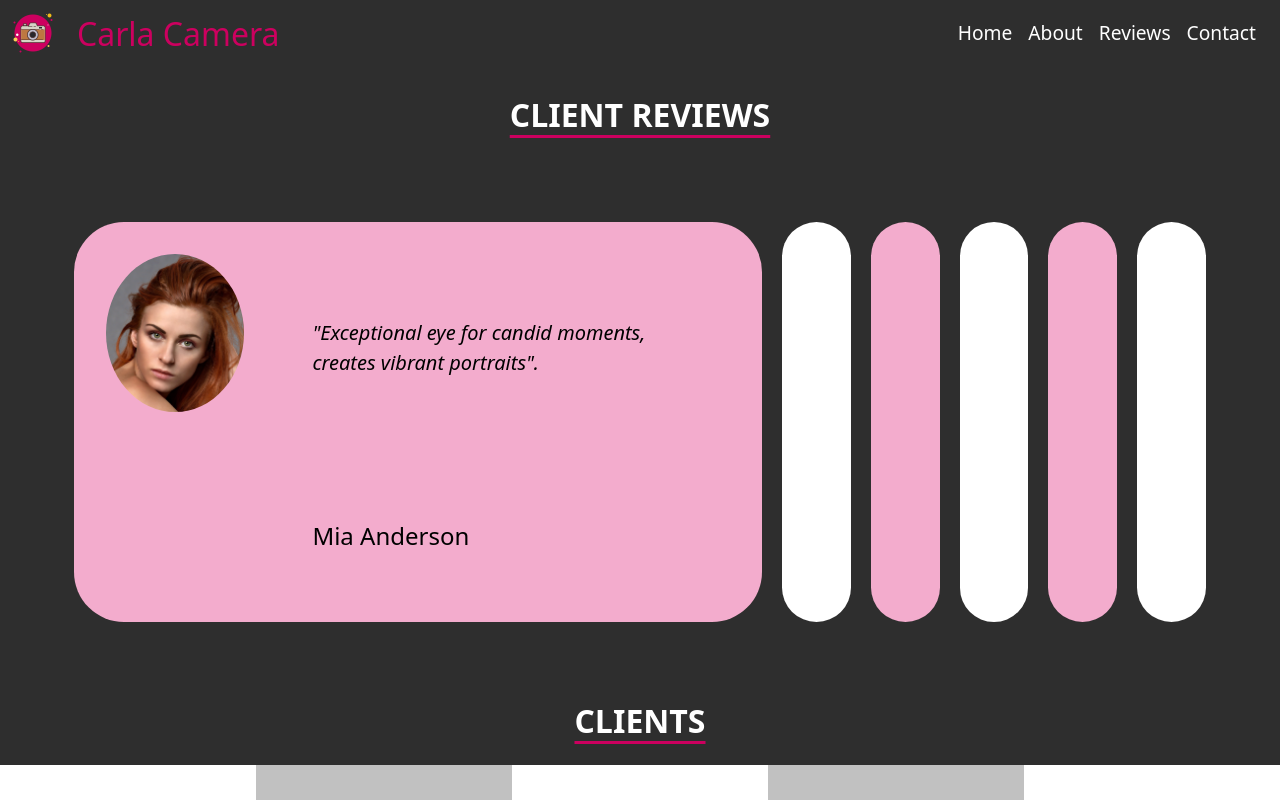
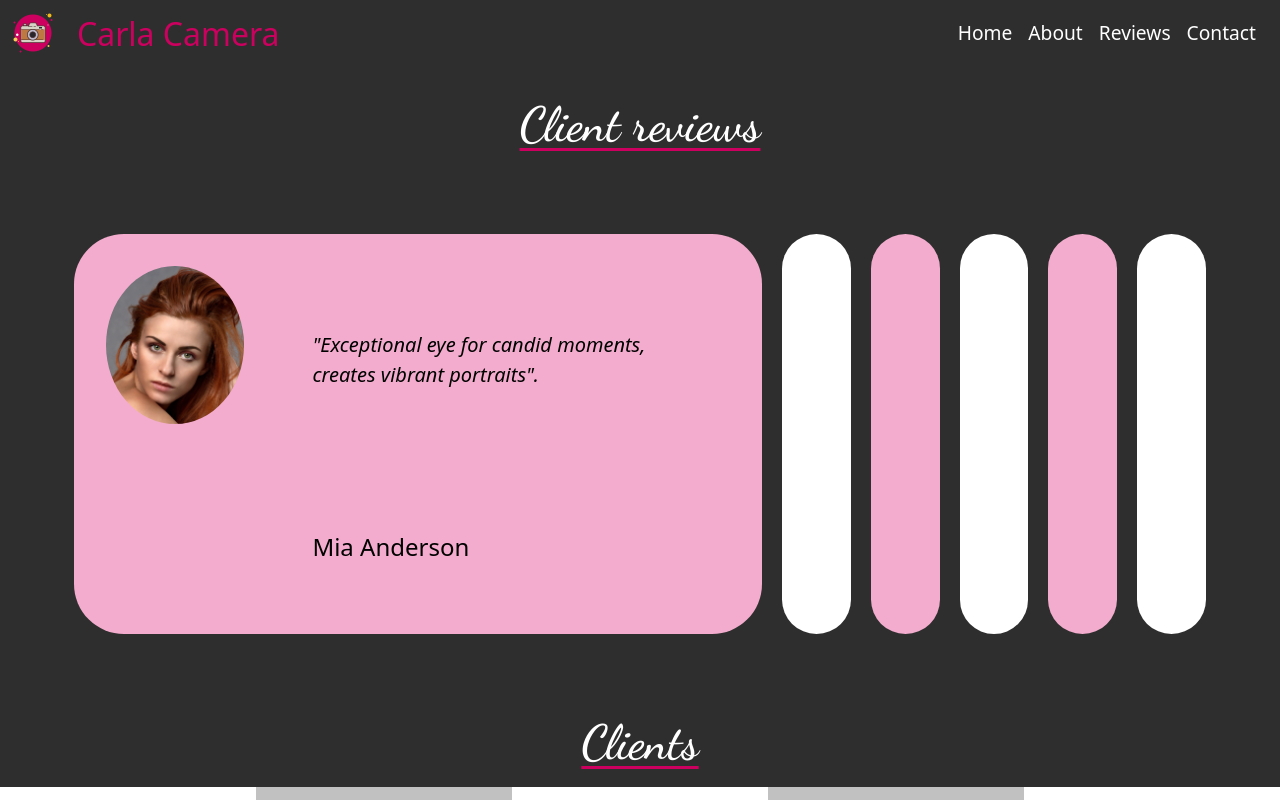
Before and after one commit to ViktoriaFed/Photographer-s-website, an Angular app: page /reviews in a window 1280 px wide. Shown: the top 800 px of the page. Built offline with nearby package versions, Linux system fonts and the light colour scheme; a web font is replaced by a local one.

Commit message:
updated reviews component

```diff
--- a/src/app/reviews/reviews.component.css
+++ b/src/app/reviews/reviews.component.css
@@ -1,23 +1,26 @@
 * {
   box-sizing: border-box;
+  padding: 0;
+  margin: 0;
 }
 
 body {
-  margin: 3rem 0;
   margin-bottom: 0;
-  padding: 3rem 0 0 0;
+  padding: 1rem 0 0 0;
   background-color: rgb(46, 46, 46);
 }
-body h2 {
+body .cr {
   color: #fff;
   font-weight: bold;
   text-align: center;
-  text-transform: uppercase;
   -webkit-text-decoration: underline 3px #CC005F;
           text-decoration: underline 3px #CC005F;
   text-underline-offset: 8px;
+  font-family: "Dancing Script", cursive;
+  font-size: 3rem;
+  padding-top: 5rem;
 }
-body h2:hover {
+body .cr:hover {
   -webkit-text-decoration: underline 3px rgba(201, 201, 201, 0.9450980392);
           text-decoration: underline 3px rgba(201, 201, 201, 0.9450980392);
   text-underline-offset: 8px;
@@ -116,10 +119,22 @@ body h2:hover {
 
 section h2 {
   text-align: center;
-  text-transform: uppercase;
   color: #fff;
   font-weight: bold;
   padding-bottom: 1rem;
+  font-family: "Dancing Script", cursive;
+  font-size: 3rem;
+  -webkit-text-decoration: underline 3px #CC005F;
+          text-decoration: underline 3px #CC005F;
+  text-underline-offset: 8px;
+  font-family: "Dancing Script", cursive;
+  font-size: 3rem;
+}
+section h2:hover {
+  -webkit-text-decoration: underline 3px rgba(201, 201, 201, 0.9450980392);
+          text-decoration: underline 3px rgba(201, 201, 201, 0.9450980392);
+  text-underline-offset: 8px;
+  cursor: pointer;
 }
 
 @media (max-width: 992px) and (min-width: 768px) {
--- a/src/app/reviews/reviews.component.html
+++ b/src/app/reviews/reviews.component.html
@@ -1,5 +1,5 @@
 <body>
-    <h2>Client reviews</h2>
+    <h2 class="cr">Client reviews</h2>
     <div class="body">
         <div class="content">
                 <div class="panel activeClass" style="background-color: #f3accd;">
--- a/src/app/reviews/reviews.component.scss
+++ b/src/app/reviews/reviews.component.scss
@@ -1,20 +1,23 @@
 * {
     box-sizing: border-box;
+    padding: 0;
+    margin: 0;
 }
 
 body {
-    margin: 3rem 0;
     margin-bottom: 0;
-    padding: 3rem 0 0 0;
+    padding: 1rem 0 0 0;
     background-color: rgb(46, 46, 46);
 
-    h2 {
+    .cr {
         color: #fff;
         font-weight: bold;
         text-align: center;
-        text-transform: uppercase;
         text-decoration: underline 3px #CC005F;
         text-underline-offset: 8px;
+        font-family:"Dancing Script", cursive;
+        font-size: 3rem;
+        padding-top: 5rem;
 
         &:hover {
             text-decoration: underline 3px #c9c9c9f1;
@@ -133,12 +136,25 @@ body {
 
 section h2 {
     text-align: center;
-    text-transform: uppercase;
+    //text-transform: uppercase;
     color: #fff;
     font-weight: bold;
     padding-bottom: 1rem;
+    font-family:"Dancing Script", cursive;
+    font-size: 3rem;
+    text-decoration: underline 3px #CC005F;
+    text-underline-offset: 8px;
+    font-family:"Dancing Script", cursive;
+    font-size: 3rem;
+
+    &:hover {
+        text-decoration: underline 3px #c9c9c9f1;
+        text-underline-offset: 8px;
+        cursor: pointer;
+    }
 }
 
+//media queries
 
 @media (max-width: 992px) and (min-width: 768px) {
     .body .content .panel {
```
Also changed, not shown: 1 other file (tests, documents, lock files or other folders).
